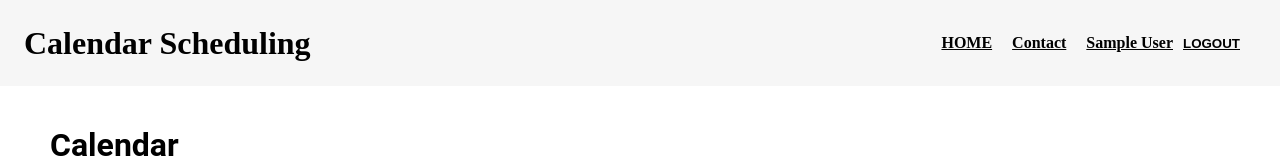
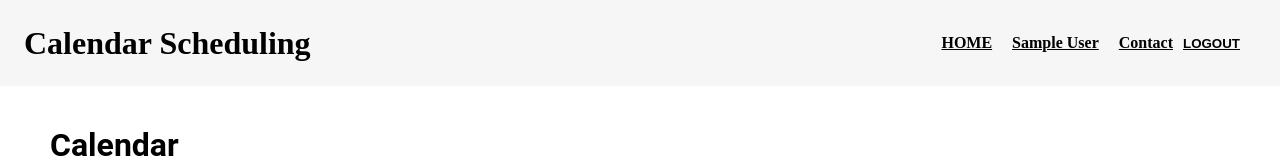
Before and after one commit to Youkwhan/calendar-schedule, a React (Create React App) app: page / in a window 1280 px wide. Shown: the top 160 px of the page. Built offline with nearby package versions, Linux system fonts and the light colour scheme; no server answers; the database is empty; sample sign-in values are in the browser's storage.

Commit message:
rearranged some code

```diff
--- a/src/App.js
+++ b/src/App.js
@@ -25,8 +25,8 @@ function App() {
 							</Protected>
 						}
 					/>
+					<Route path="/contact" element={<Contact />} />
 					<Route path="*" element={<NotFound />} />
-          <Route path="/contact" element={<Contact />} />
 				</Routes>
 			</AuthContextProvider>
 		</div>
--- a/src/components/Navbar.jsx
+++ b/src/components/Navbar.jsx
@@ -25,14 +25,20 @@ const Navbar = () => {
 
 				{user?.displayName ? (
 					<>
-						<Link className="navlink" to="/contact">Contact</Link>
-					<Link className="navlink" to="/account">{user.displayName}</Link>
-					<button className="btn btn-danger btn-lg" onClick={handleSignOut}>
-						LOGOUT
-					</button>
+						<Link className="navlink" to="/account">
+							{user.displayName}
+						</Link>
+						<Link className="navlink" to="/contact">
+							Contact
+						</Link>
+						<button className="btn btn-danger btn-lg" onClick={handleSignOut}>
+							LOGOUT
+						</button>
 					</>
 				) : (
-					<Link className="navlink" to="/signin">SIGNIN</Link>
+					<Link className="navlink" to="/signin">
+						SIGNIN
+					</Link>
 				)}
 			</div>
 		</div>
```
Also changed, not shown: src/components/Contact.js (indentation only). Lines whose indentation alone changed are shown as unchanged.
